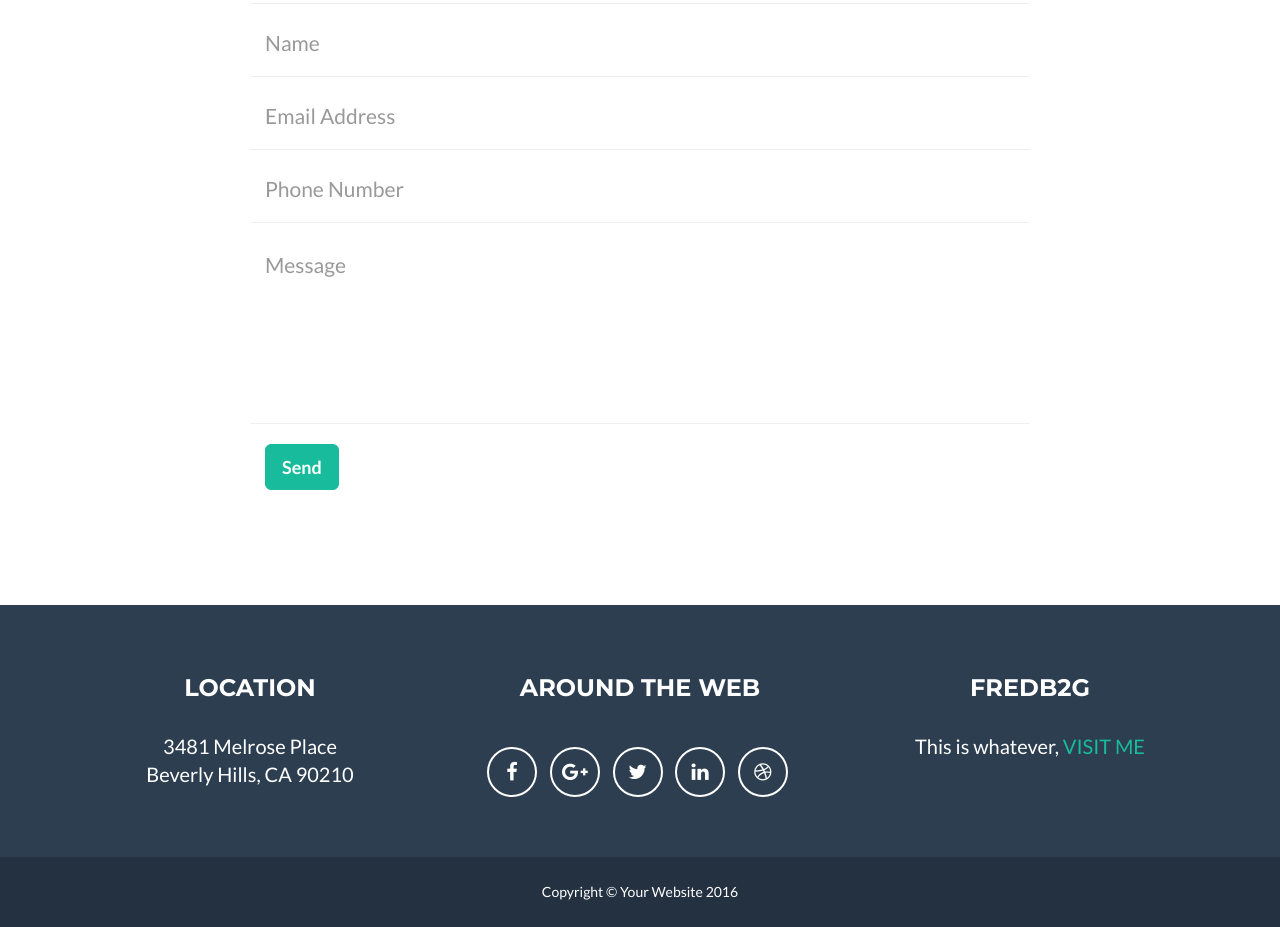
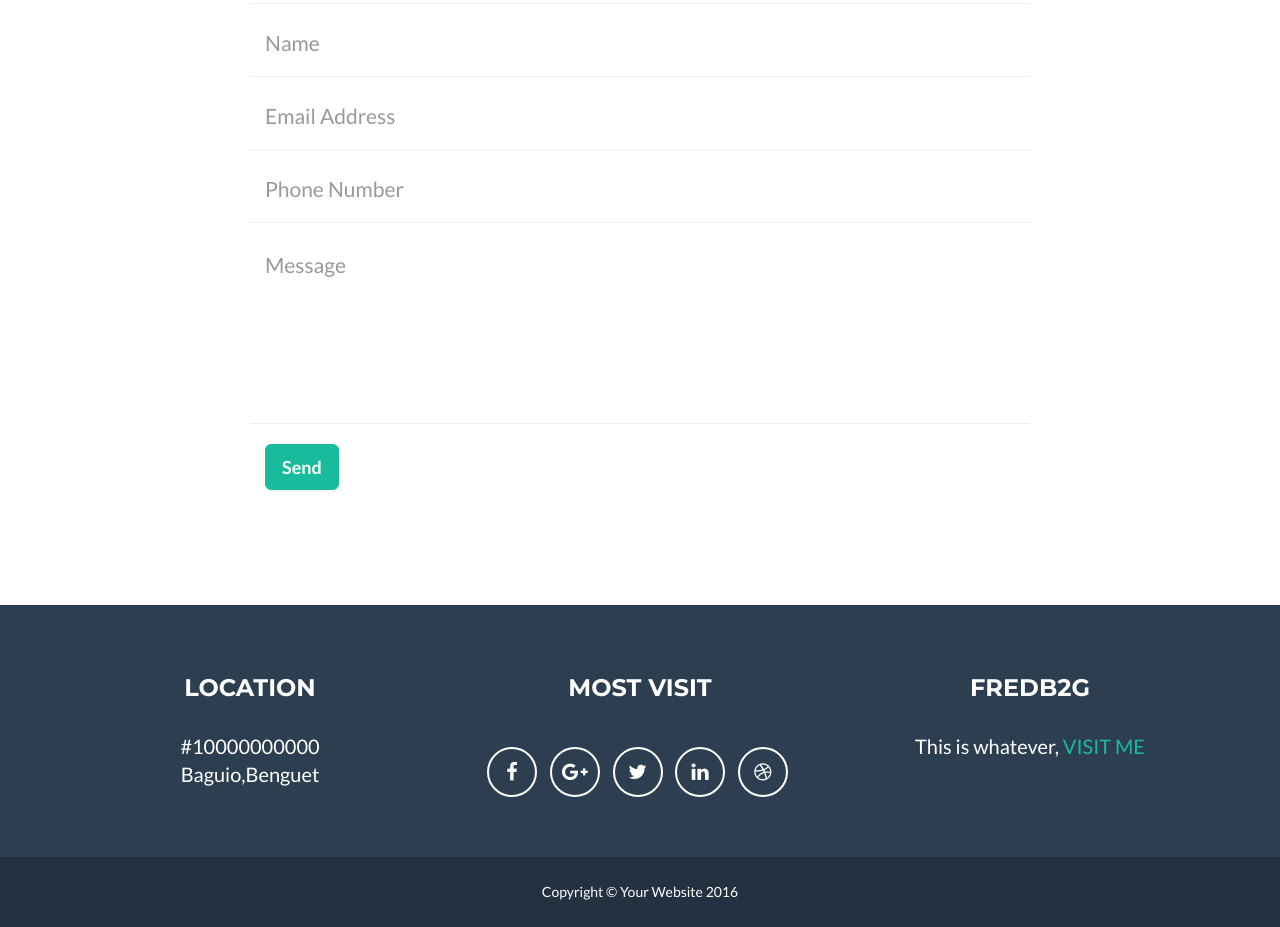
Before and after one commit to ruffredbitog/fhred, a website: page index.html in a window 1280 px wide. Shown: the part 2636-3563 px from the top of the page. Drawn offline with nearby package versions, Linux system fonts and the light colour scheme.

Commit message:
Update index.html

```diff
--- a/index.html
+++ b/index.html
@@ -245,11 +245,11 @@
                 <div class="row">
                     <div class="footer-col col-md-4">
                         <h3>Location</h3>
-                        <p>3481 Melrose Place
-                            <br>Beverly Hills, CA 90210</p>
+                        <p>#10000000000
+                            <br>Baguio,Benguet</p>
                     </div>
                     <div class="footer-col col-md-4">
-                        <h3>Around the Web</h3>
+                        <h3>Most visit</h3>
                         <ul class="list-inline">
                             <li>
                                 <a href="#" class="btn-social btn-outline"><i class="fa fa-fw fa-facebook"></i></a>
```
